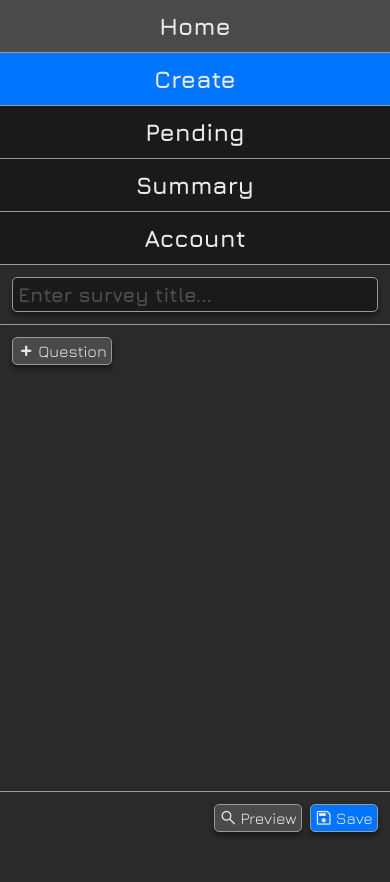
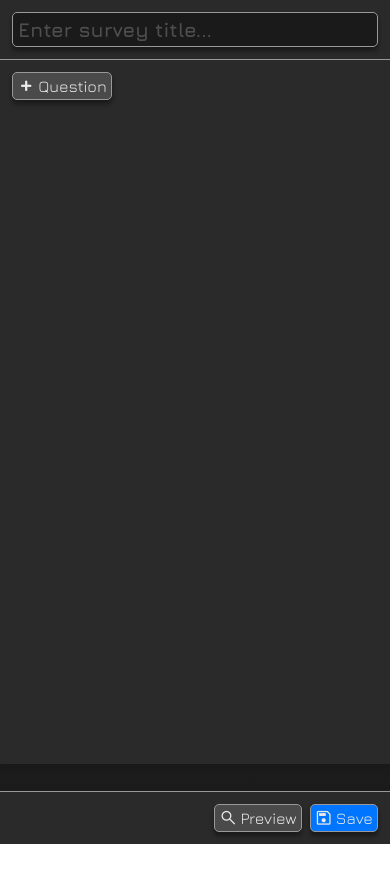
Before and after one commit to sjerzykiewicz/NoName-Surveys, a SvelteKit app in the folder frontend/: page /create in a window 390 px wide. Shown: the top 882 px of the page. After the commit the page ends 844 px from the top, so only its background shows below. Built offline with nearby package versions, Linux system fonts and the light colour scheme.

Commit message:
NONAME-32 hamburger menu made for smaller sizes

```diff
--- a/frontend/src/routes/+layout.svelte
+++ b/frontend/src/routes/+layout.svelte
@@ -1,15 +1,36 @@
-<script>
+<script lang="ts">
+	import { Hamburger } from 'svelte-hamburgers';
+	import { slide } from 'svelte/transition';
+
 	import NavLink from '$lib/components/NavLink.svelte';
+
+	let open: boolean;
+	let innerWidth: number;
+	let innerHeight: number;
+
+	// TODO: move welcome page to root path
+	const navLinks = {
+		Home: '/welcome',
+		Create: '/create',
+		Pending: '/pending',
+		Summary: '/summary',
+		Account: '/account'
+	};
 </script>
 
-<nav>
-	<!-- TODO: move welcome page to root path -->
-	<NavLink href="/welcome" title="Home" />
-	<NavLink href="/create" title="Create" />
-	<NavLink href="/pending" title="Pending" />
-	<NavLink href="/summary" title="Summary" />
-	<NavLink href="/account" title="Account" />
-</nav>
+<svelte:window bind:innerWidth bind:innerHeight />
+
+{#if innerWidth < 767}
+	<Hamburger bind:open --color="white" />
+{/if}
+
+{#if open || innerWidth >= 767}
+	<nav transition:slide>
+		{#each Object.entries(navLinks) as [title, href]}
+			<NavLink {href} {title} />
+		{/each}
+	</nav>
+{/if}
 <div class="box">
 	<slot />
 </div>
@@ -44,9 +65,7 @@
 			margin-top: 0px;
 			border: none;
 		}
-	}
 
-	@media screen and (max-width: 479px) {
 		nav {
 			flex-flow: column;
 		}
```
